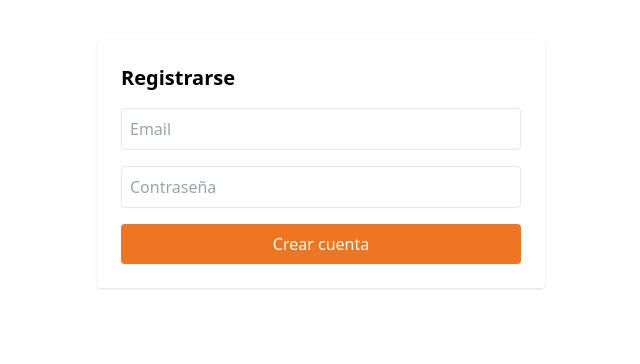
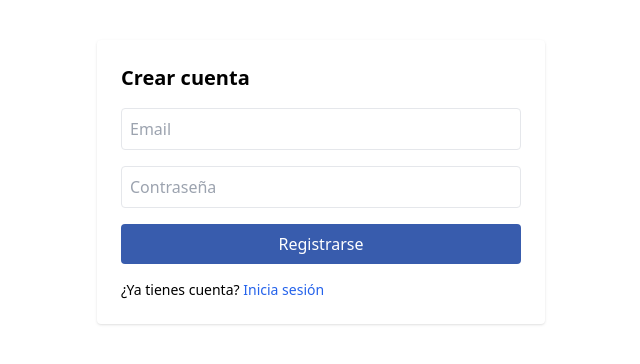
Before and after one commit to marta7seg/profesores-autores2, a React (Vite) app: page /register in a window 1280 px wide. Shown: the top 364 px of the page, without its empty margins (319-959 px from the left). Built offline with nearby package versions, Linux system fonts and the light colour scheme.

Commit message:
Update Register.jsx

```diff
--- a/src/Register.jsx
+++ b/src/Register.jsx
@@ -1,31 +1,34 @@
-import React from 'react';
-import { useState } from 'react';
+import React, { useState } from 'react';
 import { createUserWithEmailAndPassword } from 'firebase/auth';
 import { auth } from './firebase';
+import { useNavigate, Link } from 'react-router-dom';
 
 export default function Register() {
   const [email, setEmail] = useState('');
   const [password, setPassword] = useState('');
   const [error, setError] = useState('');
+  const navigate = useNavigate();
 
   const handleRegister = async (e) => {
     e.preventDefault();
     try {
       await createUserWithEmailAndPassword(auth, email, password);
+      navigate('/home');
     } catch (err) {
-      setError('Error al registrarse');
+      setError('Error al crear la cuenta');
     }
   };
 
   return (
     <form onSubmit={handleRegister} className="max-w-md mx-auto mt-10 bg-white p-6 rounded shadow">
-      <h2 className="text-xl font-bold mb-4">Registrarse</h2>
+      <h2 className="text-xl font-bold mb-4">Crear cuenta</h2>
       {error && <p className="text-red-500">{error}</p>}
       <input type="email" placeholder="Email" className="w-full p-2 border rounded mb-4"
         value={email} onChange={(e) => setEmail(e.target.value)} />
       <input type="password" placeholder="Contraseña" className="w-full p-2 border rounded mb-4"
         value={password} onChange={(e) => setPassword(e.target.value)} />
-      <button className="w-full bg-[#EE7623] text-white py-2 rounded">Crear cuenta</button>
+      <button className="w-full bg-[#385CAD] text-white py-2 rounded">Registrarse</button>
+      <p className="mt-4 text-sm">¿Ya tienes cuenta? <Link to="/login" className="text-blue-600">Inicia sesión</Link></p>
     </form>
   );
 }
```
